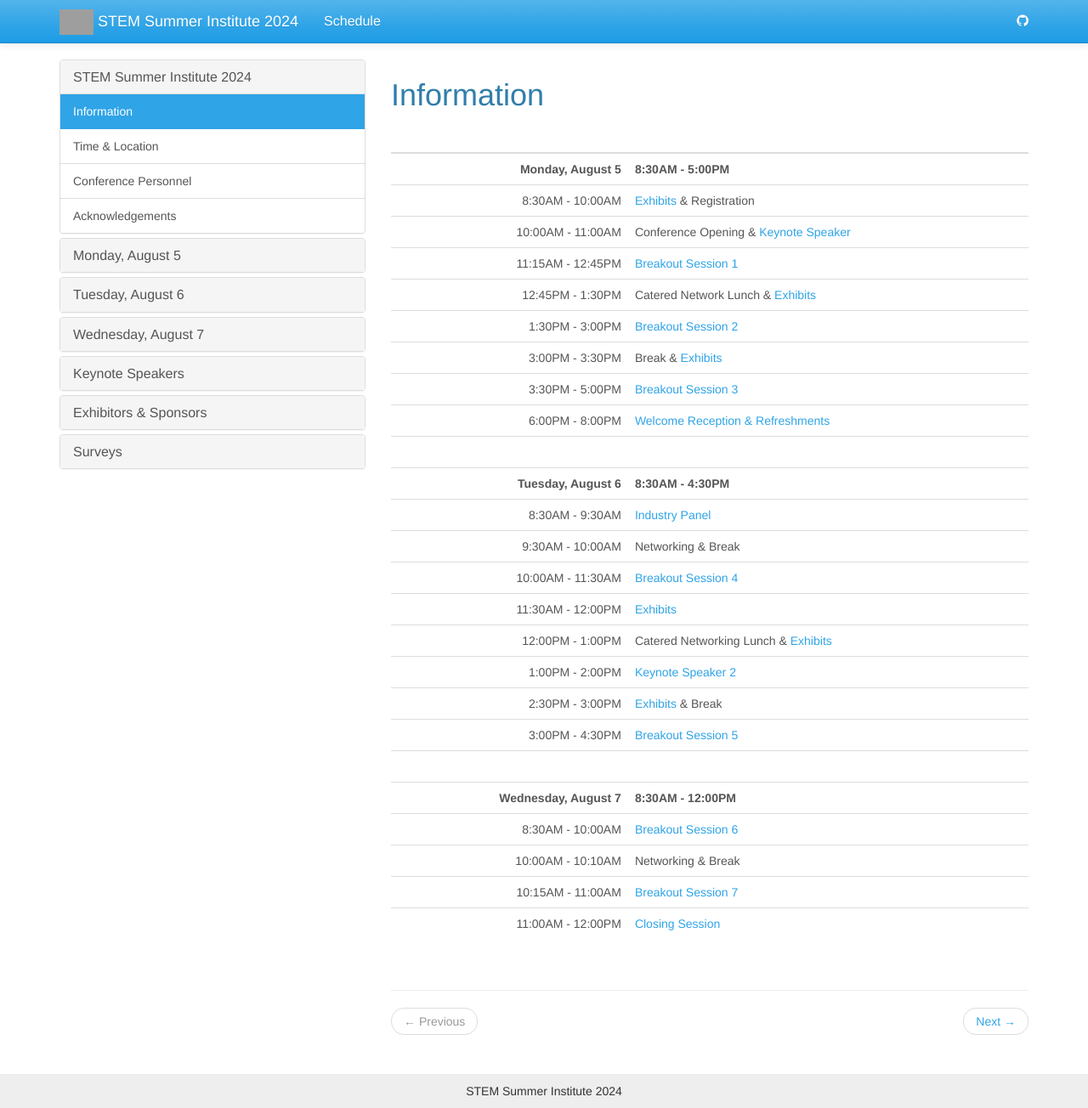
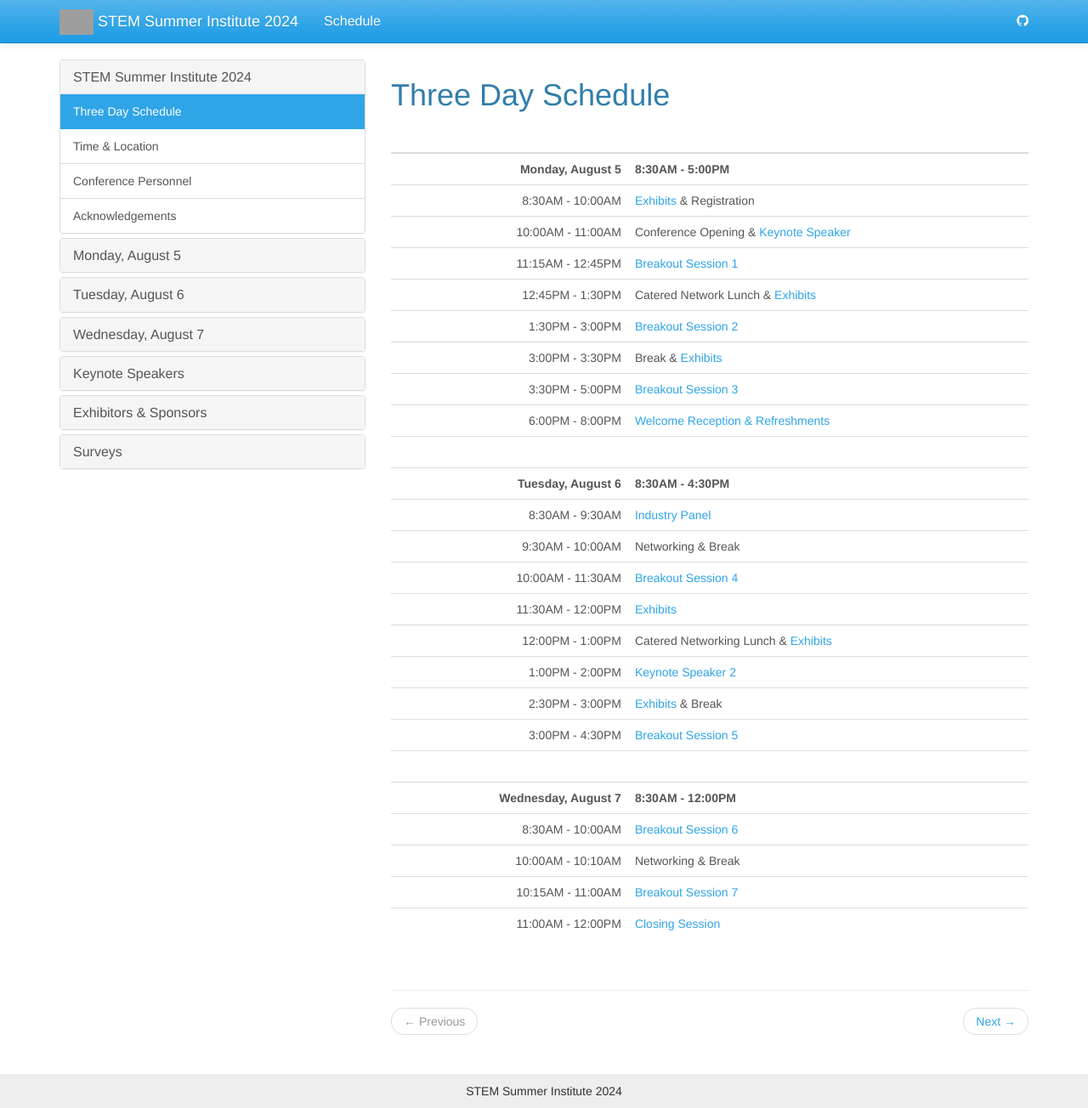
Before and after one commit to jake-chipps/SSI24, a Jekyll site: the page built from _docs/home.md, in a window 1280 px wide and 1304 px high. Shown: the whole window at 85% size. Built offline with Jekyll 4.4.1, drawn with Linux system fonts in a browser that asks for light colours; grey boxes are pictures that could not be loaded.

Commit message:
Update home.md

```diff
--- a/_docs/home.md
+++ b/_docs/home.md
@@ -1,5 +1,5 @@
 ---
-title: Information
+title: Three Day Schedule
 permalink: /docs/home/
 redirect_from: /docs/index.html
 ---
```
